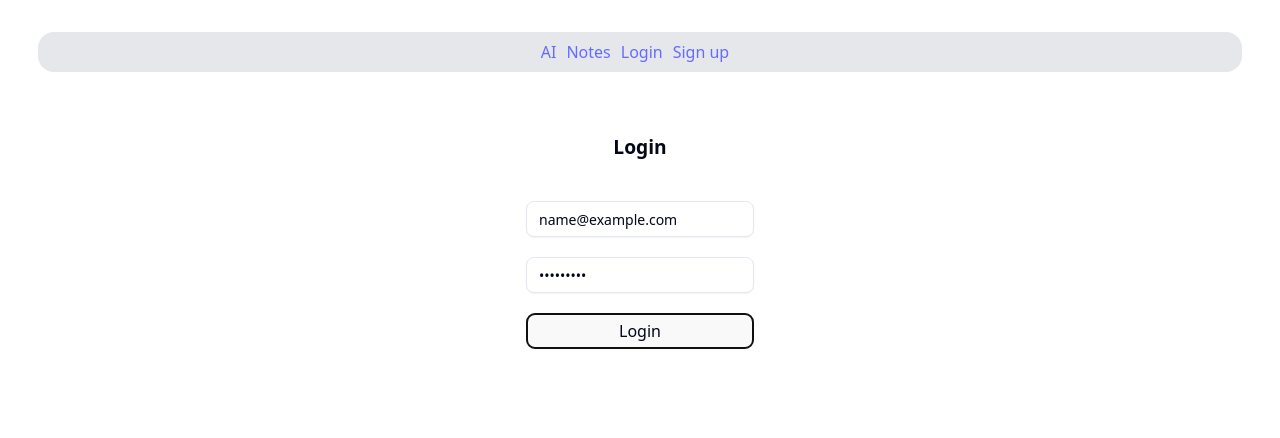
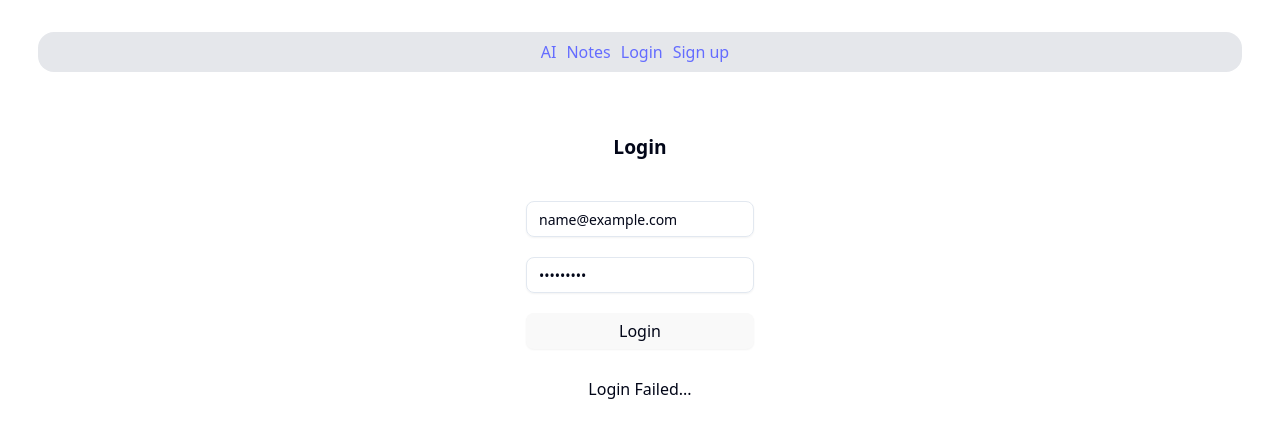
Before and after one commit to NenoPr/AI_Study_Buddy, a React (Vite) app in the folder client/: page /login in a window 1280 px wide. Both pictures are taken after typing "name@example.com", "Sample123" into the empty fields and a click on the button "Login". Shown: the top 438 px of the page. Built offline with nearby package versions, Linux system fonts and the light colour scheme; no server answers.

Commit message:
Added loading sings on logging in and signing up, for the online site that takes time to start up.

```diff
--- a/client/src/pages/Login.jsx
+++ b/client/src/pages/Login.jsx
@@ -5,18 +5,21 @@ import { Navigate } from "react-router-dom";
 import { Input } from "@/components/ui/input";
 import { Button } from "@/components/ui/button";
 
-
 const API_BASE = import.meta.env.VITE_API_URL;
 
 export default function Login() {
   const [email, setEmail] = useState("");
   const [password, setPassword] = useState("");
+  const [loading, setLoading] = useState(false);
+  const [logFail, setLogFail] = useState(false);
   const { login } = useAuth();
   const [loginSuccess, setLoginSuccess] = useState(false);
   const navigate = useNavigate();
 
   async function handleLogin(e) {
     e.preventDefault();
+    setLoading(true);
+    setLogFail(false)
     try {
       const res = await fetch(`${API_BASE}/api/auth/login`, {
         method: "POST",
@@ -36,7 +39,9 @@ export default function Login() {
       }
     } catch (err) {
       console.error(err);
-      alert("Login failed");
+      setLogFail(true)
+    } finally {
+      setLoading(false);
     }
   }
 
@@ -47,6 +52,10 @@ export default function Login() {
         class="flex flex-col gap-5 w-fit self-center mt-2"
       >
         <h2 class="font-extrabold">Login</h2>
+        {loading ? (
+          <p>Logging in...</p>
+        ) : (
+          <>
             <Input
               type="email"
               placeholder="Email"
@@ -59,7 +68,13 @@ export default function Login() {
               value={password}
               onChange={(e) => setPassword(e.target.value)}
             />
-        <Button type="submit" variant="outline">Login</Button>
+            <Button type="submit" variant="outline">
+              Login
+            </Button>
+
+            {logFail && (<p>Login Failed...</p>)}
+          </>
+        )}
       </form>
     </div>
   );
--- a/client/src/pages/Signup.jsx
+++ b/client/src/pages/Signup.jsx
@@ -7,9 +7,13 @@ const API_BASE = import.meta.env.VITE_API_URL;
 export default function Signup() {
   const [email, setEmail] = useState("");
   const [password, setPassword] = useState("");
+  const [loading, setLoading] = useState(false);
+  const [signUpFail, setSignUpFail] = useState(false);
 
   async function handleSignup(e) {
     e.preventDefault();
+    setLoading(true);
+    setSignUpFail(false);
     try {
       const res = await fetch(`${API_BASE}/api/auth/signup`, {
         method: "POST",
@@ -21,7 +25,9 @@ export default function Signup() {
       alert(data.message || "Signup successful!");
     } catch (err) {
       console.error(err);
-      alert("Signup failed");
+      setSignUpFail(true);
+    } finally {
+      setLoading(false);
     }
   }
 
@@ -29,6 +35,11 @@ export default function Signup() {
     <div class="flex justify-center">
       <form onSubmit={handleSignup} class="flex flex-col gap-5 mt-2">
         <h2 class="font-extrabold">Signup</h2>
+
+        {loading ? (
+          <p>Singing in...</p>
+        ) : (
+          <>
             <Input
               type="email"
               placeholder="Email"
@@ -41,7 +52,13 @@ export default function Signup() {
               value={password}
               onChange={(e) => setPassword(e.target.value)}
             />
-        <Button type="submit" variant="outline">Signup</Button>
+            <Button type="submit" variant="outline">
+              Signup
+            </Button>
+
+            {signUpFail && <p>Sign up failed...</p>}
+          </>
+        )}
       </form>
     </div>
   );
```
Lines whose indentation alone changed are shown as unchanged.
